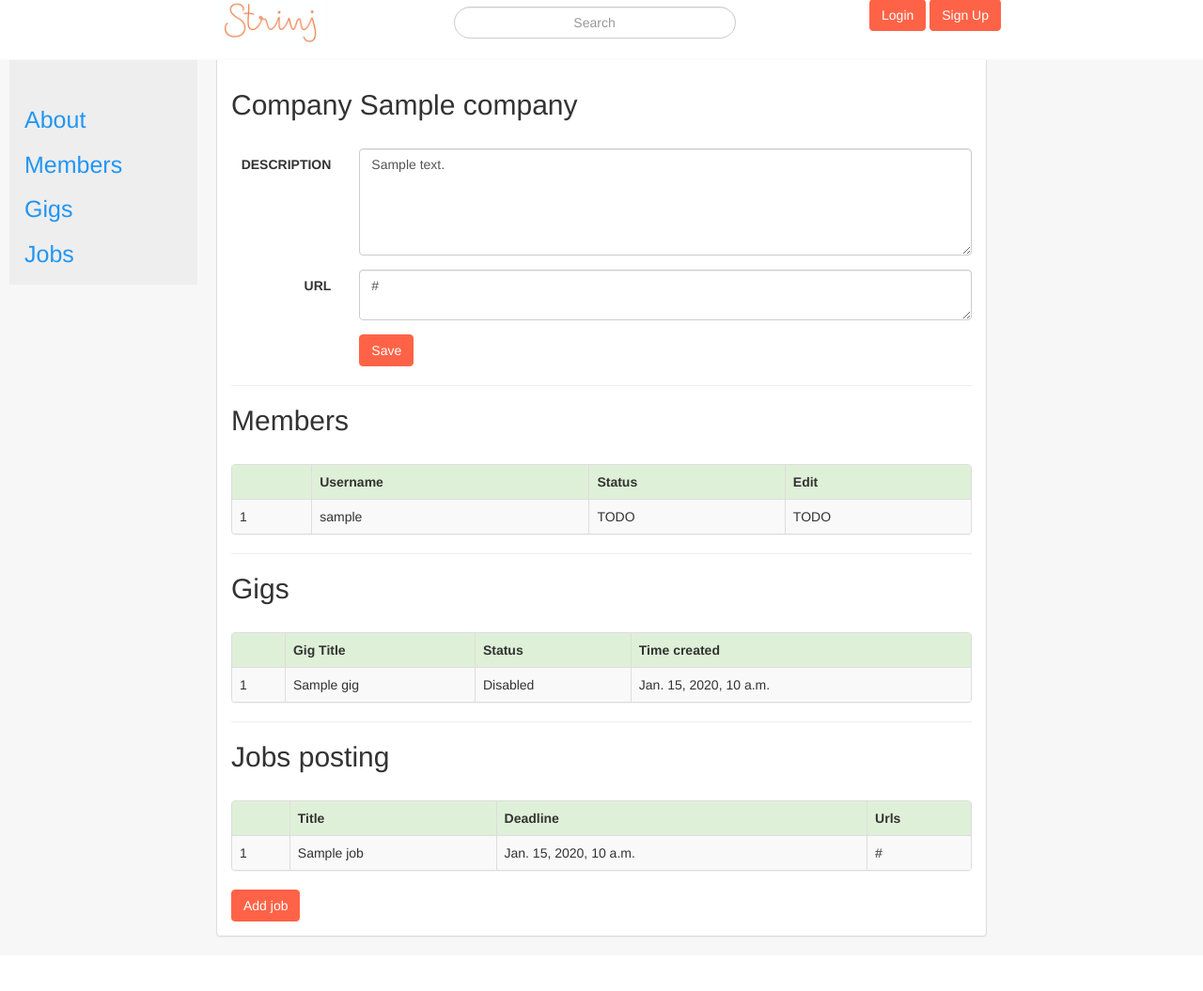
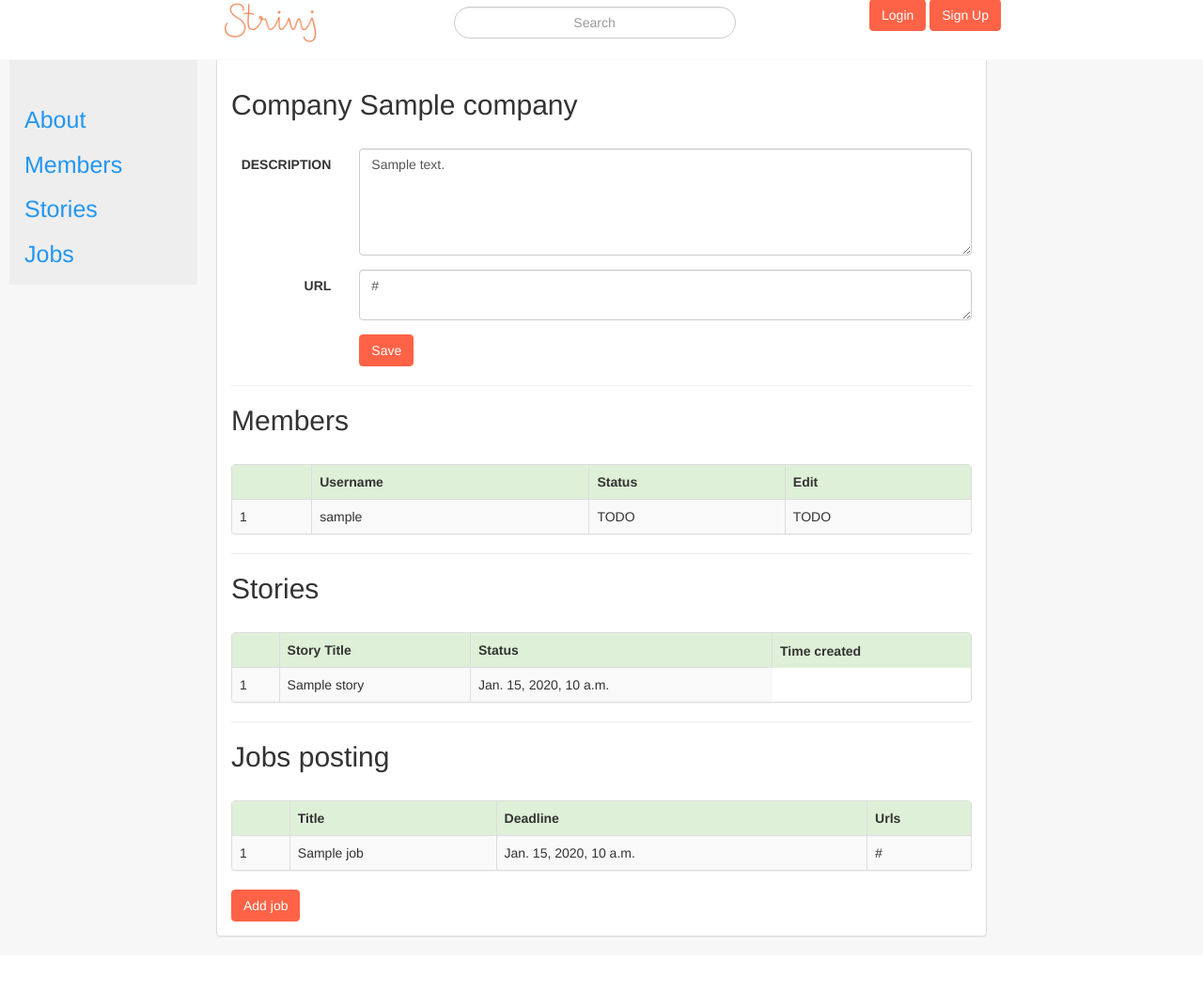
Before and after one commit to tuandang/strinj, a Django app: template sixerrapp/templates/edit_company.html in a window 1280 px wide. Shown: the part 16-1071 px from the top of the page at 94% size. Run offline with Django 3.2, Linux system fonts and the light colour scheme; the template is opened without the code that fills it: most values are stand-ins (such as "Sample title", 1, 10 or a date in 2020); parts of the project's set-up code (start-up, migrations or seed data) failed here and were passed over; some libraries are stand-ins or nearby versions.

Commit message:
Update edit_company.html

```diff
--- a/sixerrapp/templates/edit_company.html
+++ b/sixerrapp/templates/edit_company.html
@@ -16,7 +16,7 @@
     <hr>
     <a href="#about">About</a>
     <a href="#members">Members</a>
-    <a href="#gigs">Gigs</a>
+    <a href="#stories">Stories</a>
     <a href="#jobs">Jobs</a>
   </div>
 
@@ -75,26 +75,25 @@
         </table>
       </div>
     <hr>
-    <!-- GiGs -->
-    <h2 style="margin-bottom: 30px">Gigs</h2>
-      <div class="panel panel-default" id="gigs">
+    <!-- Stories -->
+    <h2 style="margin-bottom: 30px">Stories</h2>
+      <div class="panel panel-default" id="stories">
         <table class="table table-bordered table-striped">
           <thead class="bg-success">
             <tr>
               <th>
-                <th>Gig Title</th>
+                <th>Story Title</th>
                 <th>Status</th>
                 <th>Time created</th>
               </th>
             </tr>
           </thead>
           <tbod>
-            {% for gig in gigs %}
+            {% for story in stories %}
               <tr>
                 <td>{{ forloop.counter }}</td>
-                <td> <a href="{% url 'edit_gig' gig.id %}">{{ gig.title }}</a> </td>
-                <td>{% if gig.status %} Active {% else %} Disabled {% endif %} </td>
-                <td> {{ gig.create_time }} </td>
+                <td> <a href="{% url 'edit_story' story.id %}">{{ story.title }}</a> </td>
+                <td> {{ story.create_time }} </td>
               </tr>
             {% endfor %}
           </tbod>
```
